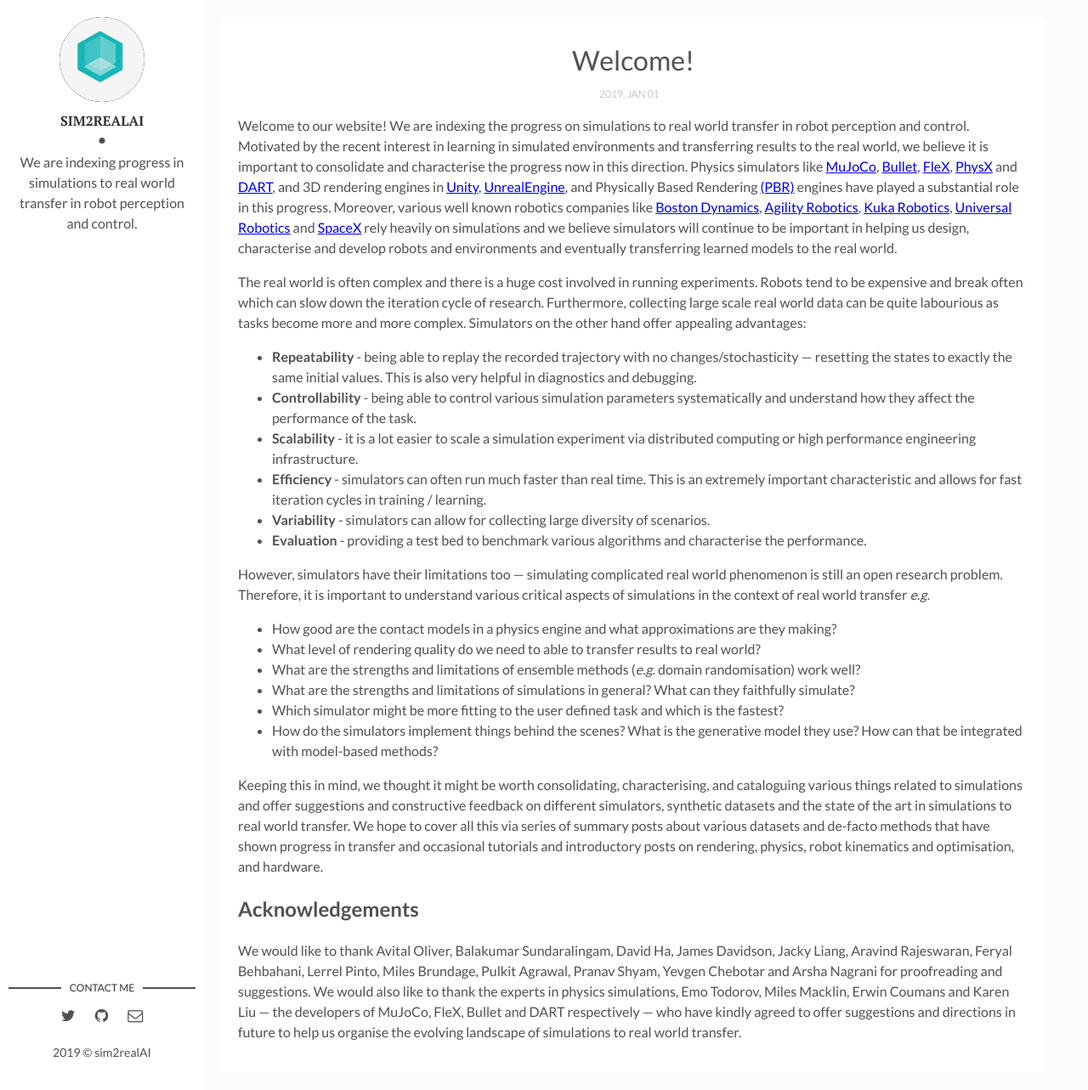
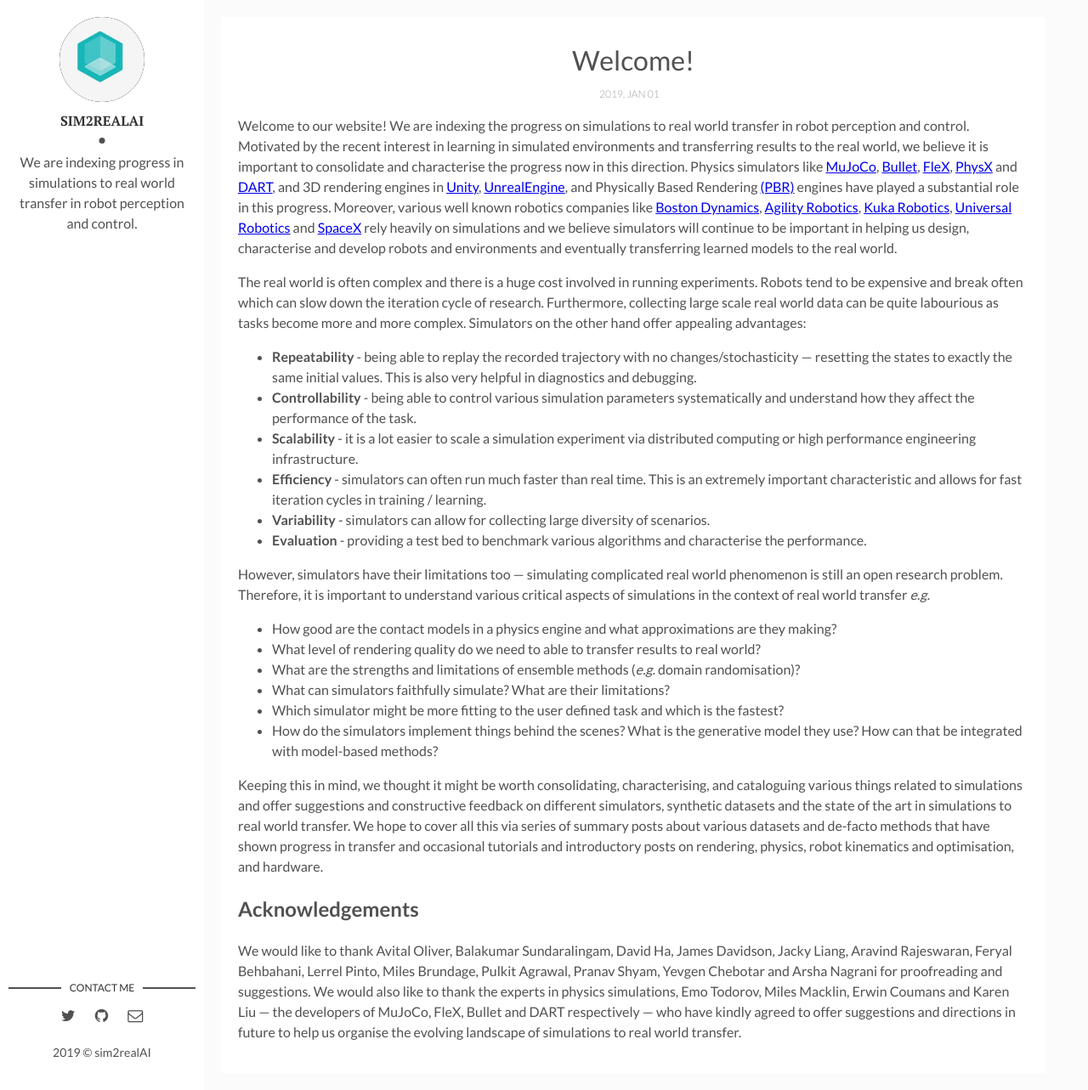
Before and after one commit to sim2realAI/sim2realAI.github.io, a Jekyll site: the page built from _posts/2019-01-01-welcome-to-sim2real-AI.markdown, in a window 1280 px wide and 1283 px high. Shown: the whole window at 85% size. Built offline with Jekyll 4.4.1, drawn with Linux system fonts in a browser that asks for light colours.

Commit message:
update
Signed-off-by: Ankur Handa <ahanda@nvidia.com>

```diff
--- a/_posts/2019-01-01-welcome-to-sim2real-AI.markdown
+++ b/_posts/2019-01-01-welcome-to-sim2real-AI.markdown
@@ -22,8 +22,8 @@
 
 * How good are the contact models in a physics engine and what approximations are they making?
 * What level of rendering quality do we need to able to transfer results to real world?
-* What are the strengths and limitations of ensemble methods (*e.g.* domain randomisation) work well?
-* What are the strengths and limitations of simulations in general? What can they faithfully simulate?
+* What are the strengths and limitations of ensemble methods (*e.g.* domain randomisation)?
+* What can simulators faithfully simulate? What are their limitations?
 * Which simulator might be more fitting to the user defined task and which is the fastest?
 * How do the simulators implement things behind the scenes? What is the generative model they use? How can that be integrated with model-based methods?
 
```
